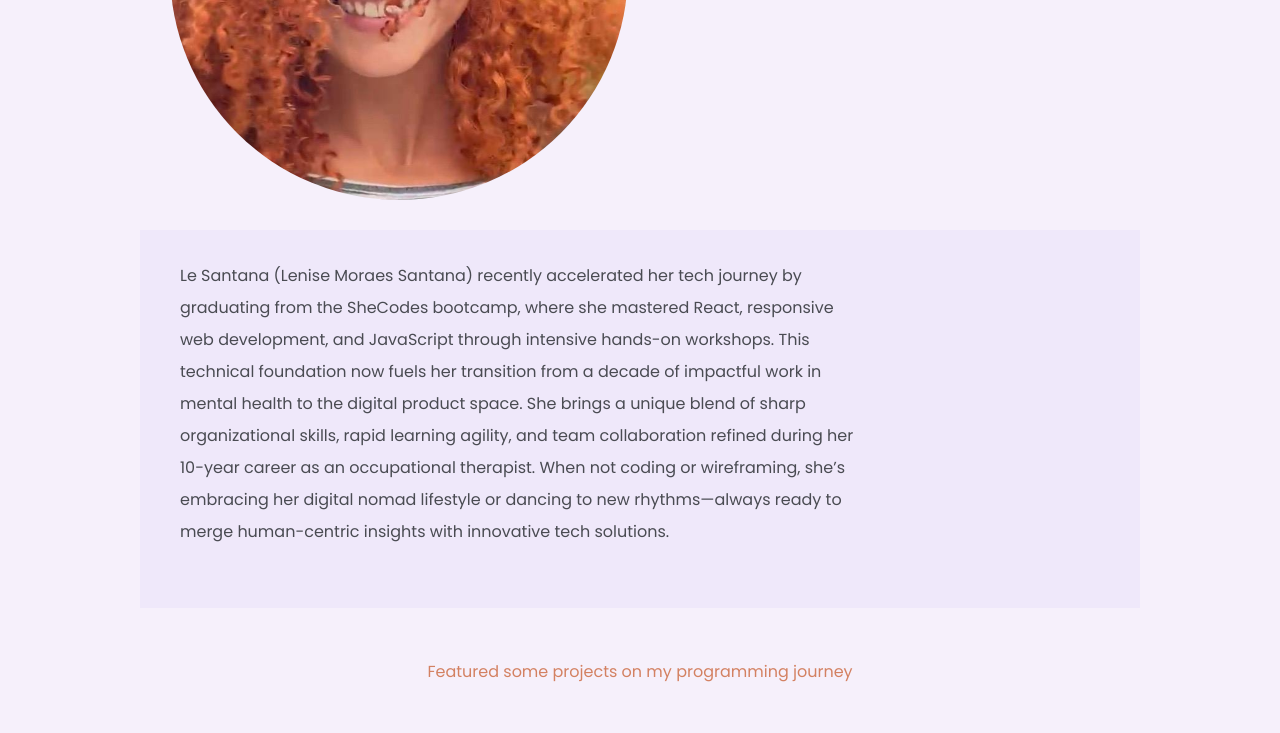
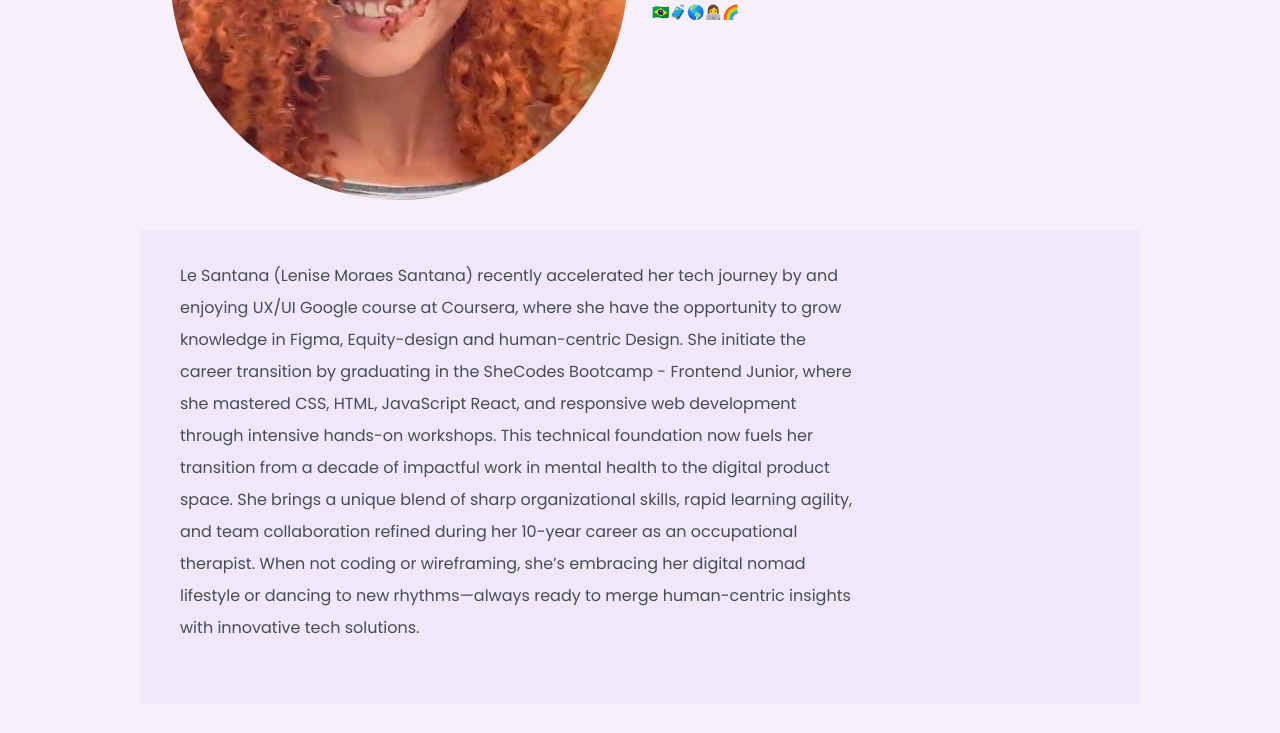
Before and after one commit to Lemoraess/portidale, a plain HTML site: page index.html in a window 1280 px wide. Shown: the part 318-1051 px from the top of the page. Drawn offline with nearby package versions, Linux system fonts and the light colour scheme.

Commit message:
Adjustments

```diff
--- a/index.html
+++ b/index.html
@@ -55,7 +55,7 @@
                     </div>
                     <div class="col-lg-6 title">
                         <h1><span>Le</span> Santana</h1>
-                        <h3> Frontend Developer | based in Brasil <h5>🇧🇷🧳🌎👩‍💻🌈</h5>
+                        <h3> UX/UI Design | Frontend Developer | based in Brasil <h5>🇧🇷🧳🌎👩‍💻🌈</h5>
                         </h3>
                     </div>
 
@@ -64,11 +64,14 @@
         </section>
         <section class="violet">
             <main>
-                <p>Le Santana (Lenise Moraes Santana) recently accelerated her tech journey by graduating from the
-                    SheCodes bootcamp, where she
-                    mastered
-                    React,
-                    responsive web development, and JavaScript through intensive hands-on workshops. This technical
+                <p>Le Santana (Lenise Moraes Santana) recently accelerated her tech journey by
+                    and enjoying UX/UI Google course at Coursera, where she have the opportunity to grow knowledge in
+                    Figma, Equity-design and human-centric Design.
+                    She initiate the career transition by graduating in the
+                    SheCodes Bootcamp - Frontend Junior, where she
+                    mastered CSS, HTML, JavaScript
+                    React, and
+                    responsive web development through intensive hands-on workshops. This technical
                     foundation now fuels her
                     transition from a decade of impactful work in mental health to the digital product space. She brings
                     a
```
Also changed, not shown: 1 other file.
